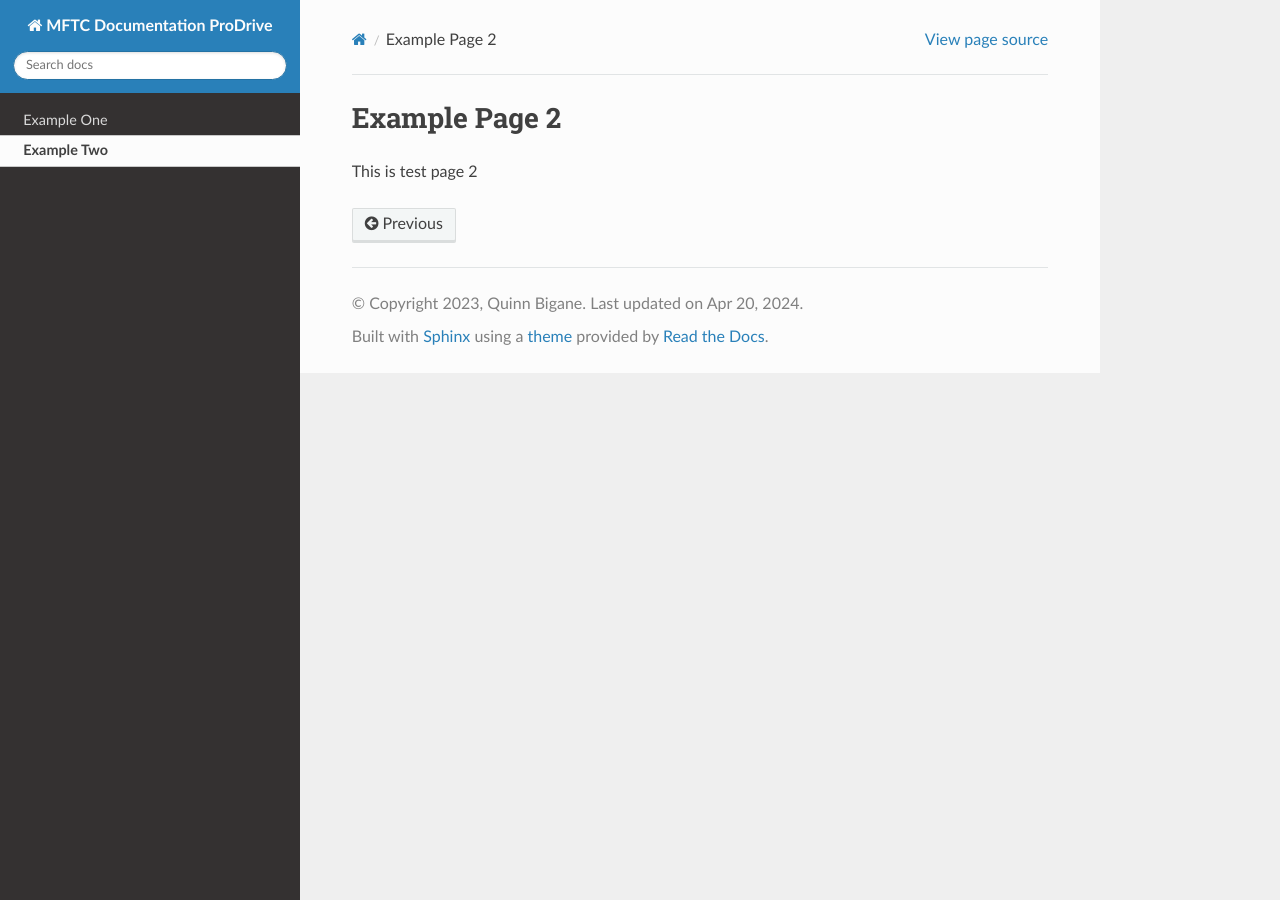
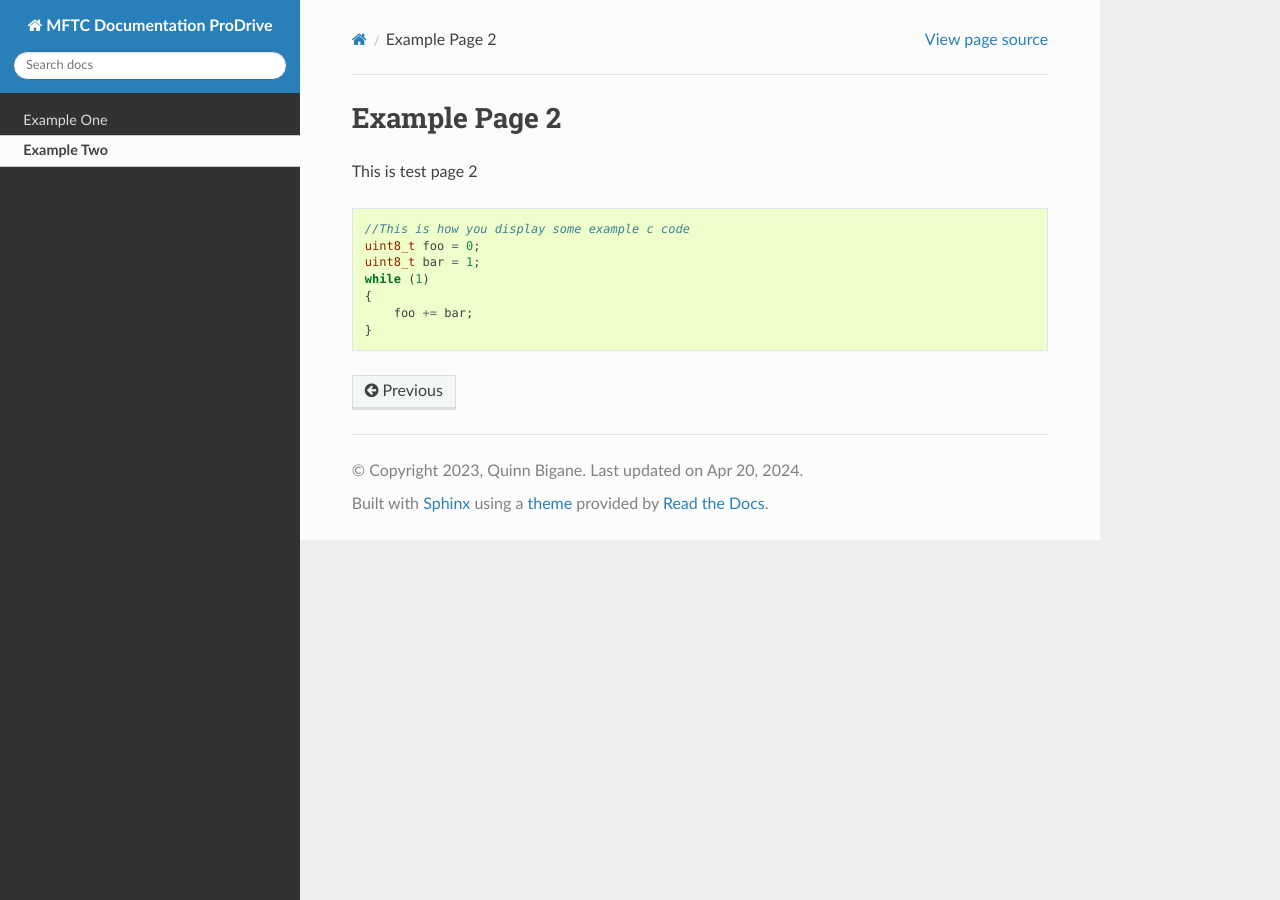
Before and after one commit to QuinnBigane/DocumentationEx, a Sphinx documentation site: the page built from source/ExampleFolder2/ExampleFolder2_Overview.rst, in a window 1280 px wide. Built offline with Sphinx 7.4.7 and the Read the Docs theme 2.0.0, drawn with Linux system fonts in a browser that asks for light colours.

Commit message:
Testing Page update

```diff
--- a/source/ExampleFolder2/ExampleFolder2_Overview.rst
+++ b/source/ExampleFolder2/ExampleFolder2_Overview.rst
@@ -3,3 +3,13 @@ Example Page 2
 ########################
 
 This is test page 2
+
+.. code-block:: c
+
+    //This is how you display some example c code
+    uint8_t foo = 0;
+    uint8_t bar = 1;
+    while (1)
+    {
+        foo += bar;
+    }
```
